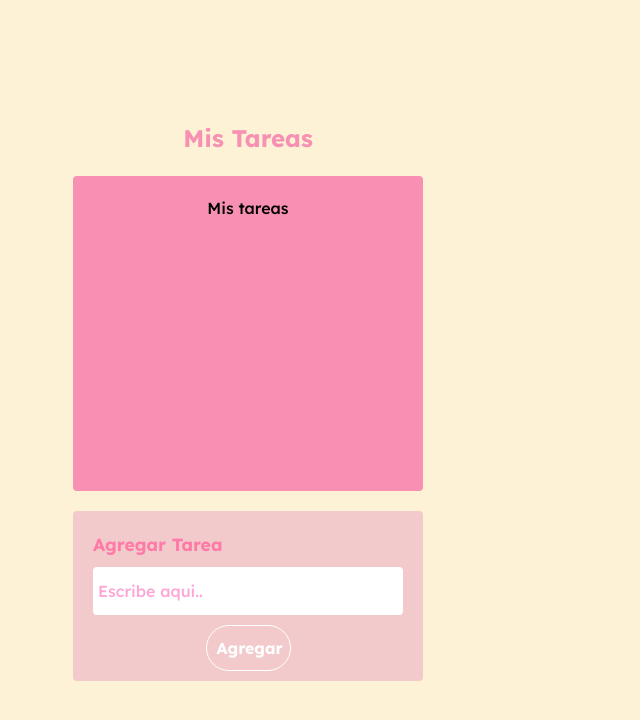
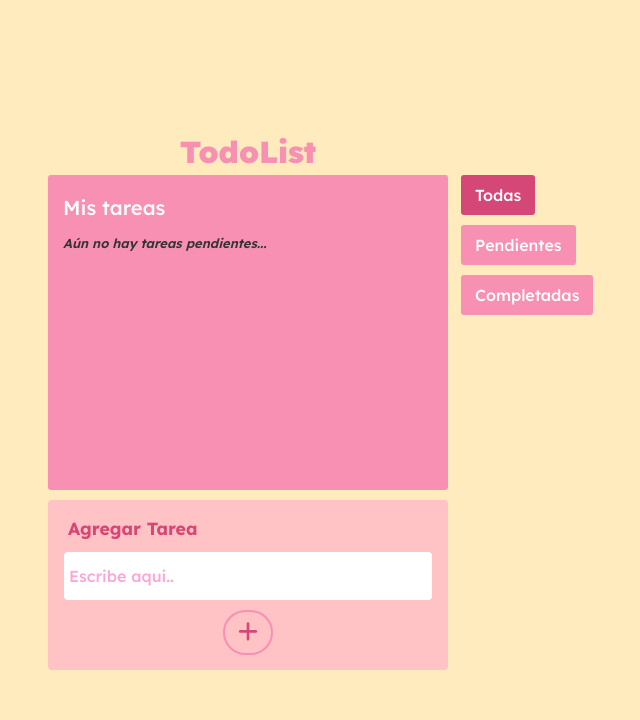
Before and after one commit to fserrano97/proyecto-final-ada-todo-list, a React (Vite) app: page / in a window 1280 px wide. Shown: the top 720 px of the page, without its empty margins (392-1032 px from the left). Built offline with nearby package versions, Linux system fonts and the light colour scheme.

Commit message:
Mejoro diseño de la aplicación

```diff
--- a/index.html
+++ b/index.html
@@ -2,11 +2,11 @@
 <html lang="en">
   <head>
     <meta charset="UTF-8" />
-    <link rel="icon" type="image/svg+xml" href="/favicon.svg" />
+    <link rel="icon" type="image/svg+xml" href="/src/assets/favicon.svg" />
  <link rel="preconnect" href="https://fonts.googleapis.com">
 <link rel="preconnect" href="https://fonts.gstatic.com" crossorigin>
 <link href="https://fonts.googleapis.com/css2?family=Lexend+Deca:wght@100..900&display=swap" rel="stylesheet">  <meta name="viewport" content="width=device-width, initial-scale=1.0" />
-    <title>Todo List by Flor.S</title>
+    <title>TodoList by Flor</title>
   </head>
   <body>
     <div id="root"></div>
--- a/package.json
+++ b/package.json
@@ -10,6 +10,10 @@
     "preview": "vite preview"
   },
   "dependencies": {
+    "@fortawesome/fontawesome-svg-core": "^7.3.1",
+    "@fortawesome/free-regular-svg-icons": "^7.3.1",
+    "@fortawesome/free-solid-svg-icons": "^7.3.1",
+    "@fortawesome/react-fontawesome": "^3.5.0",
     "@tailwindcss/vite": "^4.3.3",
     "react": "^19.2.8",
     "react-dom": "^19.2.8",
--- a/src/App.css
+++ b/src/App.css
@@ -1,5 +1,5 @@
 :root {
-  --fondo: #fef2d6;
+  --fondo: #ffebbd;
   --color-principal: #f2cacb;
   --texto: #0f0d0b;
   --color-secundario: #f790b2;
@@ -10,36 +10,104 @@
   padding: 0;
   box-sizing: border-box;
 }
+html,
+body {
+  margin: 0;
+  width: 100%;
+  overflow-x: hidden;
+}
 .titulo-principal{
  color: var(--color-secundario);
-  font-weight: bold;
-  font-size: 1.5em;
+    font-weight: 900;
+    text-align: center;
+    font-size: 1.9em;
+}
+
+.container-principal{
+      display: flex;
+    gap: 13px;
+
+}
+.container-primero{
+    display: flex;
+    box-sizing: border-box;
+    gap: 10px;
+    flex-direction: column;
 }
 
 .App {
-  display: flex;
-  flex-direction: column;
-  gap: 20px;
     width: 400px;
     align-items: center;
-  padding: 20px;
-  border-radius: 10px;
+    border-radius:3px;
+    box-sizing: border-box;
 }
 
 .container-list {
  background-color: var(--color-secundario);
-  width: 350px;
     height: 315px;
-  border-radius: 4px;
+    border-radius: 3px;
     display: flex;
     flex-direction: column;
-  align-items: center;
-  padding: 20px;
+    align-items: start;
+    padding: 18px 15px;
+    overflow-y: auto;
+    color: #2b2723;
+    font-weight: bold;
+    font-size: 0.9em;
+}
+
+.filtros{
+  display: flex;
+  gap: 10px;
+flex-direction: column;
+align-items: start;
+}
+.filtros .activo {
+ background-color: #d54776;
+    color: white;
+}
+
+.filtros button {
+  padding: 8px 14px;
+  border: none;
+  border-radius: 3px;
+  cursor: pointer;
+  background-color: var(--color-secundario);
+  color: white;
+}
+
+.filtros button:hover {
+     background: #fccdce;
+    opacity: 0.8;
+    color: #373434;
 }
 .container-form {
-    background-color: var(--color-principal);
-    width: 350px;
+       background-color: #ffc3c5;
+    width: 400px;
     height: 170px;
+    padding: 15px 0px;
+    border-radius: 4px;}
+
+@media (max-width: 600px) {
+  .App {
+    width: 100%;
     padding: 20px;
-    border-radius: 4px;
+    box-sizing: border-box;
   }
+.container-principal{
+    flex-direction: column;
+    align-items: center;
+}
+  .container-list,
+  .container-form {
+    width: 100%;
+    max-width: 350px;
+    box-sizing: border-box;
+  }
+
+  .filtros {
+    flex-direction: row;
+    justify-content: center;
+    gap: 10px;
+  }
+}
--- a/src/App.jsx
+++ b/src/App.jsx
@@ -10,20 +10,30 @@ function App() {
     return tareasGuardadas ? JSON.parse(tareasGuardadas) : [];
   });
 
+  const [filtro, setFiltro] = useState("todas");
+
+  const tareasFiltradas = tareas.filter((tarea) => {
+    if (filtro === "completadas") {
+      return tarea.completada;
+    }
+
+    if (filtro === "pendientes") {
+      return !tarea.completada;
+    }
+
+    return true;
+  });
+
   const completarTarea = (id) => {
     setTareas((tareas) =>
       tareas.map((tarea) =>
-      tarea.id === id
-        ? { ...tarea, completada: !tarea.completada }
-        : tarea
-    )
+        tarea.id === id ? { ...tarea, completada: !tarea.completada } : tarea,
+      ),
     );
   };
 
   const eliminarTarea = (id) => {
-  setTareas((tareas) =>
-    tareas.filter((tarea) => tarea.id !== id)
-  );
+    setTareas((tareas) => tareas.filter((tarea) => tarea.id !== id));
   };
 
   useEffect(() => {
@@ -33,11 +43,12 @@ useEffect(() => {
   return (
     <>
       <div className="App">
-        <h1 className="titulo-principal">Mis Tareas</h1>
-
+        <h1 className="titulo-principal">TodoList</h1>
+        <div className="container-principal">
+          <div className="container-primero">
             <div className="container-list">
               <ListaTarea
-  tareas={tareas}
+                tareas={tareasFiltradas}
                 completarTarea={completarTarea}
                 eliminarTarea={eliminarTarea}
               />
@@ -47,6 +58,31 @@ useEffect(() => {
               <FormularioTarea setTareas={setTareas} />
             </div>
           </div>
+
+          <div className="filtros">
+            <button
+              className={filtro === "todas" ? "activo" : ""}
+              onClick={() => setFiltro("todas")}
+            >
+              Todas
+            </button>
+
+            <button
+              className={filtro === "pendientes" ? "activo" : ""}
+              onClick={() => setFiltro("pendientes")}
+            >
+              Pendientes
+            </button>
+
+            <button
+              className={filtro === "completadas" ? "activo" : ""}
+              onClick={() => setFiltro("completadas")}
+            >
+              Completadas
+            </button>
+          </div>
+        </div>
+      </div>
     </>
   );
 }
--- a/src/components/FormularioTarea/FormularioTarea.css
+++ b/src/components/FormularioTarea/FormularioTarea.css
@@ -1,31 +1,90 @@
-.form-container{
+.form-container {
   display: flex;
   flex-direction: column;
   gap: 10px;
 }
-.titulo-form{
-  color: #ff7ba7;
+.titulo-form {
+  color: #d54776;
   font-weight: 700;
   font-size: 1.1em;
+  padding: 0px 20px;
 }
-form{
+form {
   display: flex;
   flex-direction: column;
   gap: 10px;
   align-items: center;
 }
 
-.input-tarea{
+input:focus {
+  outline: none;
+  border: 1px solid var(--color-secundario);
+}
+input:hover{
+  border: 1px solid var(--color-secundario);
+}
+.input-tarea {
   background: white;
   padding: 12px 5px;
-    width: 310px;
+  width: 92%;
   color: var(--color-secundario);
 }
-.btn{
-   font-weight: lighter;
+.btn {
+ color: #d54776;
+    font-weight: 700;
+
+    border: 2px solid #f790b2;
+    border-radius: 39px;
+    cursor: pointer;
+    font-size: 1.3em;
+    padding: 5px 10px;
+}
+
+.btn:hover {
+  background-color: var(--color-secundario);
+  cursor: pointer;
   color: white;
-    font-weight: 700;
-    width: 85px;
-    border: 1px solid white;
-    border-radius: 39px;
-    padding: 10px;}
+  transition: all 0.3s ease-in-out;
+  border: 1px solid var(--color-secundario);
+}
+
+.cartel-error {
+  bottom: 25px;
+  border-radius: 3px;
+  color: var(--texto);
+  font-size: 0.8em;
+   background: rgb(253, 85, 34);
+  font-weight: bold;
+  right: 16px;
+  padding: 20px;
+  position: absolute;
+}
+
+.cartel-error button {
+  border: none;
+  cursor: pointer;
+  font-size: 11px;
+  position: absolute;
+  color: #ffffff94;
+  top: 5px;
+}
+
+@media (max-width: 600px) {
+  .titulo-form{
+       padding: 0px 15px;
+  }
+
+    .btn {
+      margin-bottom: 10px;
+    }
+   .cartel-error {
+   padding: 5px 17px;
+        font-size: 0.9em;
+        border-radius: 3px;
+        background: rgb(253, 85, 34);
+    }
+   .cartel-error button {
+    top: 0px;
+        right: 4px;
+   }
+}
--- a/src/components/FormularioTarea/FormularioTarea.jsx
+++ b/src/components/FormularioTarea/FormularioTarea.jsx
@@ -1,12 +1,19 @@
 import "./FormularioTarea.css";
 import { useState } from "react";
+import { FontAwesomeIcon } from "@fortawesome/react-fontawesome";
+import { faPlus } from "@fortawesome/free-solid-svg-icons";
 
 const FormularioTarea = ({ setTareas }) => {
   const [nuevaTarea, setNuevaTarea] = useState("");
-
+  const [error, setError] = useState(false);
   const agregarTarea = (e) => {
     e.preventDefault();
+    if (nuevaTarea.trim() === "") {
+      setError(true);
+      return;
+    }
 
+    setError(false);
     const nueva = {
       id: Date.now(),
       texto: nuevaTarea,
@@ -14,6 +21,8 @@ const agregarTarea = (e) => {
     };
 
     setTareas((tareas) => [...tareas, nueva]);
+
+    setNuevaTarea("");
   };
 
   return (
@@ -27,11 +36,23 @@ const agregarTarea = (e) => {
             type="text"
             placeholder="Escribe aqui.."
             value={nuevaTarea}
-            onChange={(e) => setNuevaTarea(e.target.value)}
+            maxLength={30}
+            onChange={(e) => {
+              setNuevaTarea(e.target.value);
+              setError(false);
+            }}
           />
 
+          {error && (
+            <div className="cartel-error">
+              <span>⚠️¡Ups! Escribe una tarea..</span>
+
+              <button className="cartel-cruz" onClick={() => setError(false)}>✕</button>
+            </div>
+          )}
+
           <button className="btn btn-primary" type="submit">
-            Agregar
+          <FontAwesomeIcon icon={faPlus} />
           </button>
         </form>
       </div>
--- a/src/components/ListaTarea/ListaTarea.css
+++ b/src/components/ListaTarea/ListaTarea.css
@@ -0,0 +1,19 @@
+.container-tarea{
+    display: flex;
+    flex-direction: column;
+    align-items: flex-start;
+    width: 300px;
+}
+
+.titulo-tareas{
+font-size: 1.4em;
+    font-weight: 500;
+    color: white;
+}
+.mensaje-vacio{
+  color: rgb(51, 51, 51);
+    font-size: 0.9em;
+    font-weight: 600;
+    font-style: italic;
+    margin-top: 10px;
+}
--- a/src/components/ListaTarea/ListaTarea.jsx
+++ b/src/components/ListaTarea/ListaTarea.jsx
@@ -7,8 +7,12 @@ const ListaTarea = ({
   eliminarTarea,
 }) => {
   return (
-    <div>
-      <h2>Mis tareas</h2>
+    <div className="container-tarea">
+      <h2 className="titulo-tareas">Mis tareas</h2>
+
+      {tareas.length === 0 && (
+        <p className="mensaje-vacio">Aún no hay tareas pendientes...</p>
+      )}
 
       {tareas.map((tarea) => (
         <Tarea
--- a/src/components/Tarea/Tarea.css
+++ b/src/components/Tarea/Tarea.css
@@ -1,3 +1,23 @@
+
+
+.tarea{
+  display: flex;
+  justify-content: space-between;
+  align-items: center;
+  padding: 10px;
+  border-bottom: 1px solid #ccc;
+  gap: 10px;
+  font-size: 1.2em;
+}
+
+.btn-completar{
+  cursor: pointer;
+}
+
+.btn-eliminar{
+  cursor: pointer;
+}
+
 .completada {
   text-decoration: line-through;
   opacity: 0.5;
--- a/src/components/Tarea/Tarea.jsx
+++ b/src/components/Tarea/Tarea.jsx
@@ -1,16 +1,31 @@
 import "./Tarea.css";
-
+import { FontAwesomeIcon } from "@fortawesome/react-fontawesome";
+import { faTrash } from "@fortawesome/free-solid-svg-icons";
+import { faCircle, faCircleCheck } from "@fortawesome/free-regular-svg-icons";
 const Tarea = ({ tarea, completarTarea, eliminarTarea }) => {
   return (
     <div>
+
       <div className="tarea">
+
+         <button
+          className="btn-completar"
+          onClick={() => completarTarea(tarea.id)}
+        >
+        {tarea.completada ? (
+  <FontAwesomeIcon icon={faCircleCheck} />
+) : (
+  <FontAwesomeIcon icon={faCircle} />
+)}
+        </button>
         <p className={tarea.completada ? "completada" : ""}>{tarea.texto}</p>
-        <button onClick={() => completarTarea(tarea.id)}>
-          {tarea.completada ? "Completada" : "Completar"}
+
+        <button
+          className="btn-eliminar"
+          onClick={() => eliminarTarea(tarea.id)}
+        >
+            <FontAwesomeIcon icon={faTrash} />
         </button>
-        <button onClick={() => eliminarTarea(tarea.id)}>
-  Eliminar
-</button>
       </div>
     </div>
   );
```
Also changed, not shown: src/assets/favicon.svg (added), 1 other file (tests, documents, lock files or other folders). Lines whose indentation alone changed are shown as unchanged.
